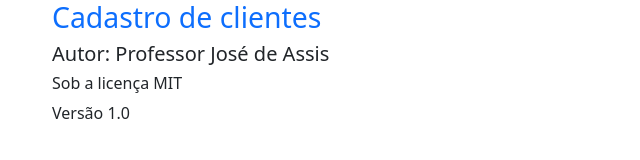
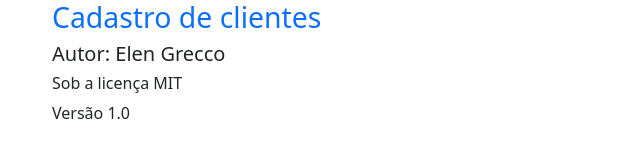
Before and after one commit to ElenGrecco/cliente, an Electron app: page src/views/sobre.html in a window 800 px wide. Shown: the whole page, without its empty margins (0-640 px from the left). Drawn offline with Linux system fonts and the light colour scheme.

```diff
--- a/src/views/sobre.html
+++ b/src/views/sobre.html
@@ -16,7 +16,7 @@
 <body>
     <div class="container">
         <h2 class="text-primary">Cadastro de clientes</h2>
-        <h5>Autor: Professor José de Assis</h5>
+        <h5>Autor: Elen Grecco</h5>
         <h6>Sob a licença MIT</h6>
         <p>Versão 1.0</p>
     </div>
```
